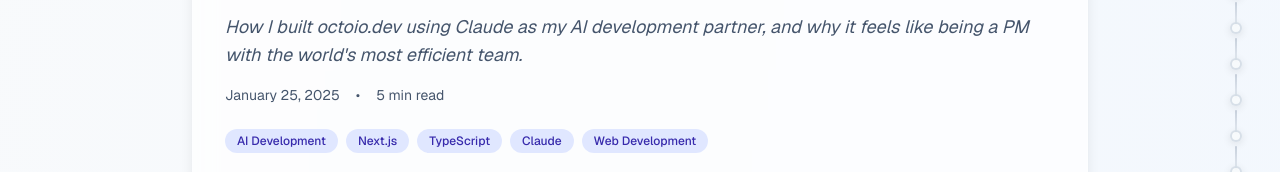
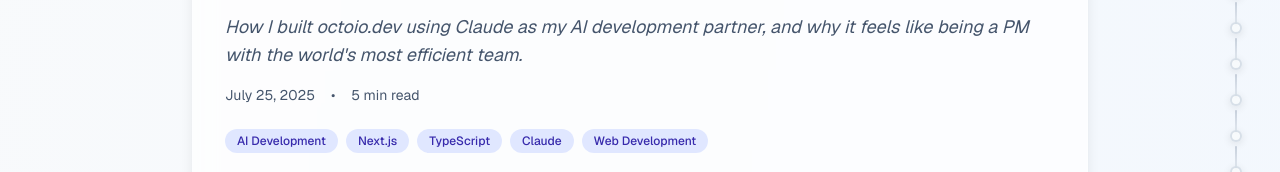
Before and after one commit to octoio/octoio.dev, a Next.js app: page /post/building-with-ai-and-claude in a window 1280 px wide. Shown: the part 320-492 px from the top of the page. Built offline with nearby package versions, Linux system fonts and the light colour scheme.

Commit message:
Adjust post dates

```diff
--- a/src/app/post/building-with-ai-and-claude/page.mdx
+++ b/src/app/post/building-with-ai-and-claude/page.mdx
@@ -6,7 +6,7 @@
 export const metadata = {
   title: "Building This Website: My AI-Powered Development Experience",
   excerpt: "How I built octoio.dev using Claude as my AI development partner, and why it feels like being a PM with the world's most efficient team.",
-  publishedAt: "2025-01-25",
+  publishedAt: "2025-07-25",
   readTime: 5,
   tags: ["AI Development", "Next.js", "TypeScript", "Claude", "Web Development"],
   featured: true
--- a/src/app/post/multi-language-game-ecosystem/page.mdx
+++ b/src/app/post/multi-language-game-ecosystem/page.mdx
@@ -3,7 +3,7 @@
 export const metadata = {
   title: "Building a Multi-Language Game Development Ecosystem",
   excerpt: "How I built a comprehensive system combining OCaml, TypeScript, and Unity for game asset management.",
-  publishedAt: "2024-03-15",
+  publishedAt: "2025-07-20",
   readTime: 8,
   tags: ["Game Development", "OCaml", "TypeScript", "Unity"],
   featured: true
--- a/src/app/post/type-safety-game-pipelines/page.mdx
+++ b/src/app/post/type-safety-game-pipelines/page.mdx
@@ -3,7 +3,7 @@
 export const metadata = {
   title: "The Power of Type Safety in Game Data Pipelines",
   excerpt: "Exploring how strong typing across multiple languages prevents bugs and improves developer experience.",
-  publishedAt: "2024-02-28",
+  publishedAt: "2025-07-20",
   readTime: 6,
   tags: ["Type Safety", "OCaml", "Game Development"],
   featured: true
```
